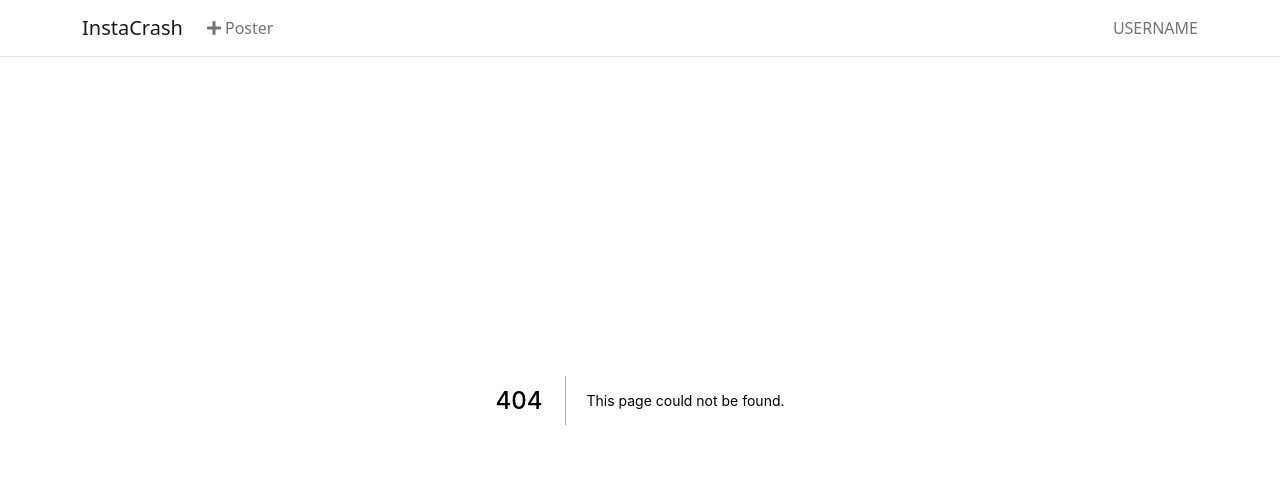
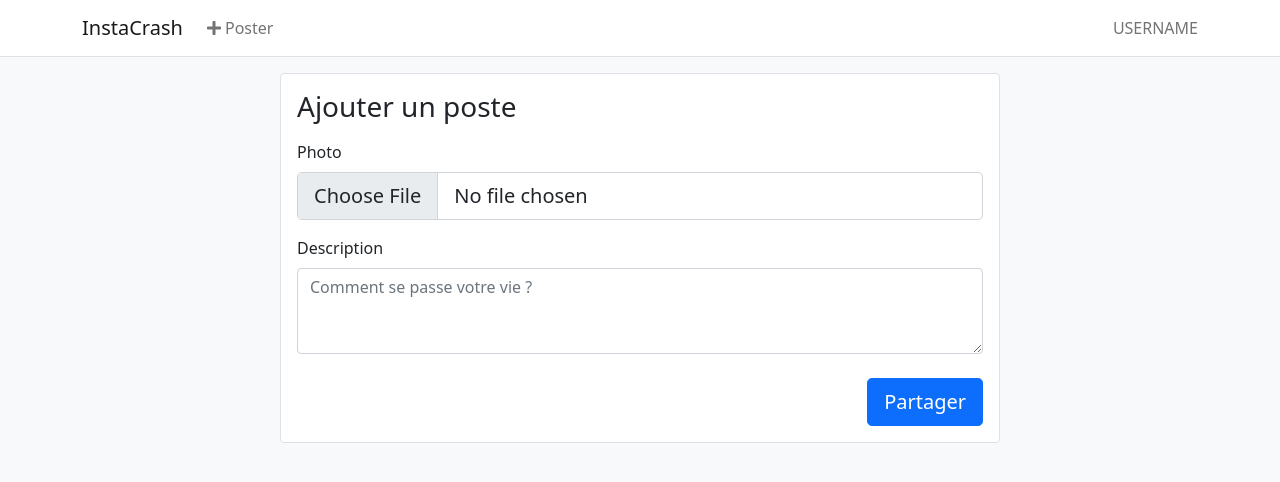
Before and after one commit to grallm/m1-google-cloud, a Next.js app in the folder client/: page /post in a window 1280 px wide. Before the commit this address had no page. Shown: the top 482 px of the page. Built offline with nearby package versions, Linux system fonts and the light colour scheme.

Commit message:
Client : Post form

```diff
--- a/client/components/Post.tsx
+++ b/client/components/Post.tsx
@@ -1,5 +1,5 @@
 import React from 'react'
-import { Button, Card } from 'react-bootstrap'
+import { Card } from 'react-bootstrap'
 import Image from 'next/image'
 import { FontAwesomeIcon } from '@fortawesome/react-fontawesome'
 import { faHeart } from '@fortawesome/free-regular-svg-icons'
--- a/client/pages/_app.tsx
+++ b/client/pages/_app.tsx
@@ -16,7 +16,11 @@ function MyApp ({ Component, pageProps }: AppProps) {
     <Provider session={pageProps.session}>
       <Header/>
 
-      <Component {...pageProps} />
+      <div className='bg-light' style={{ minHeight: '100vh', paddingTop: '57px' }}>
+        <main className='pt-3 mx-auto' style={{ maxWidth: '720px' }}>
+          <Component {...pageProps} />
+        </main>
+      </div>
     </Provider>
   )
 }
--- /dev/null
+++ b/client/pages/post.tsx
@@ -0,0 +1,32 @@
+import type { NextPage } from 'next'
+import Head from 'next/head'
+import { Button, Container, Form } from 'react-bootstrap'
+
+const Post: NextPage = () => {
+  return (
+    <Container className=' bg-white border p-3 rounded'>
+      <Head>
+        <title>InstaCrash - Poster</title>
+      </Head>
+
+      <Form>
+        <h3 className='mb-3'>Ajouter un poste</h3>
+        <Form.Group controlId="formFileLg" className="mb-3">
+          <Form.Label>Photo</Form.Label>
+          <Form.Control type="file" size="lg" placeholder='test' />
+        </Form.Group>
+
+        <Form.Group className="mb-3" controlId="exampleForm.ControlTextarea1">
+          <Form.Label>Description</Form.Label>
+          <Form.Control placeholder='Comment se passe votre vie ?' as="textarea" rows={3} />
+        </Form.Group>
+
+        <Form.Group className='d-flex justify-content-end mt-4'>
+          <Button type="submit" size='lg'>Partager</Button>
+        </Form.Group>
+      </Form>
+    </Container>
+  )
+}
+
+export default Post
```
Also changed, not shown: client/pages/index.tsx (+2 -6 lines).
